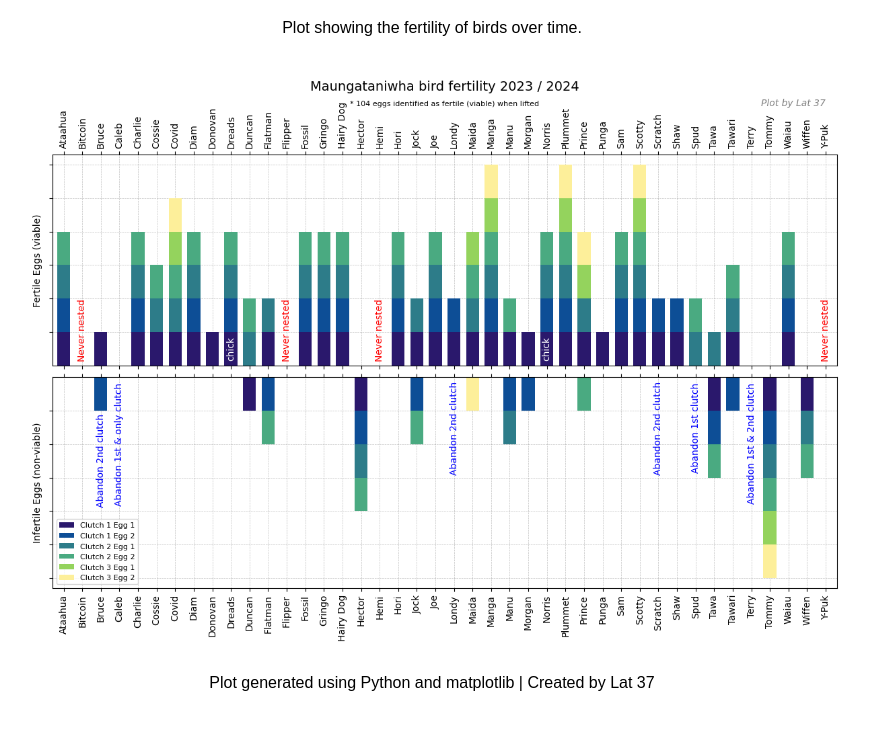
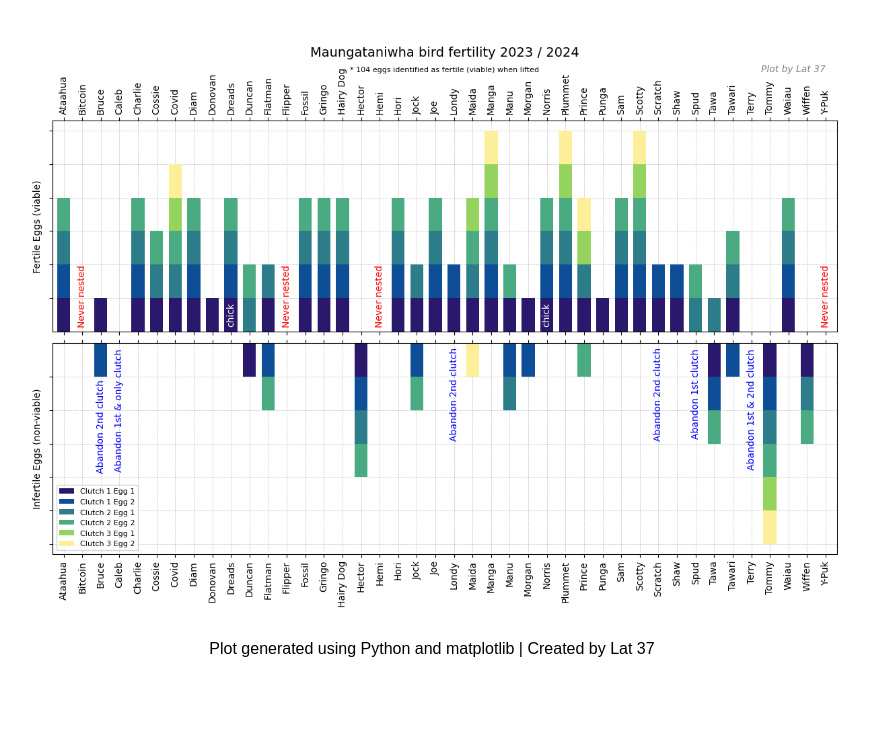
Before and after one commit to waiotahi/Kiwi-fertility-2, a plain HTML site: page index.html in a window 1280 px wide. Shown: the part 61-790 px from the top of the page, without its empty margins (208-1077 px from the left). Drawn offline with Linux system fonts and the light colour scheme.

Commit message:
Update index.html

```diff
--- a/index.html
+++ b/index.html
@@ -17,7 +17,6 @@
 </head>
 <body>
     <h1>Maungataniwha Bird Fertility 2023 / 2024</h1>
-    <p>Plot showing the fertility of birds over time.</p>
 
     <!-- Embedding the plot image -->
     <img src="plot_image.png" alt="Fertility Plot">
```
